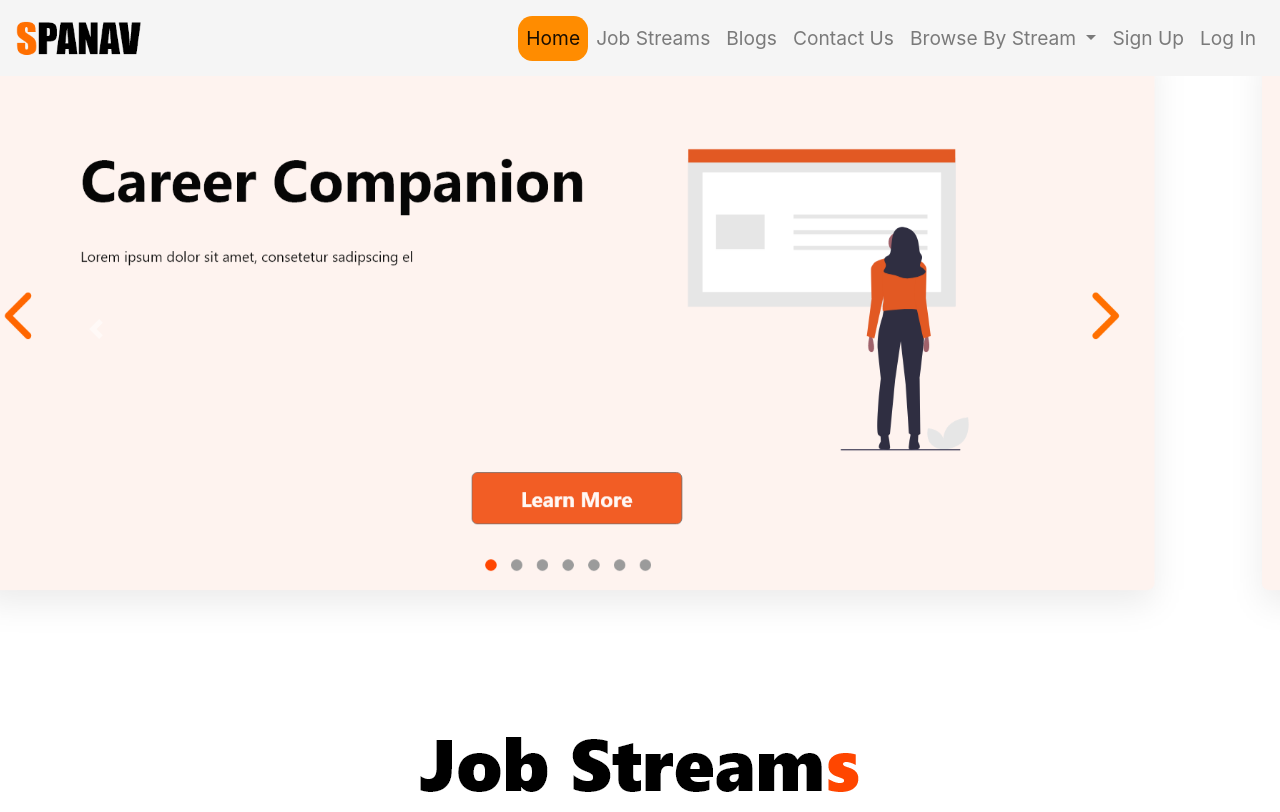
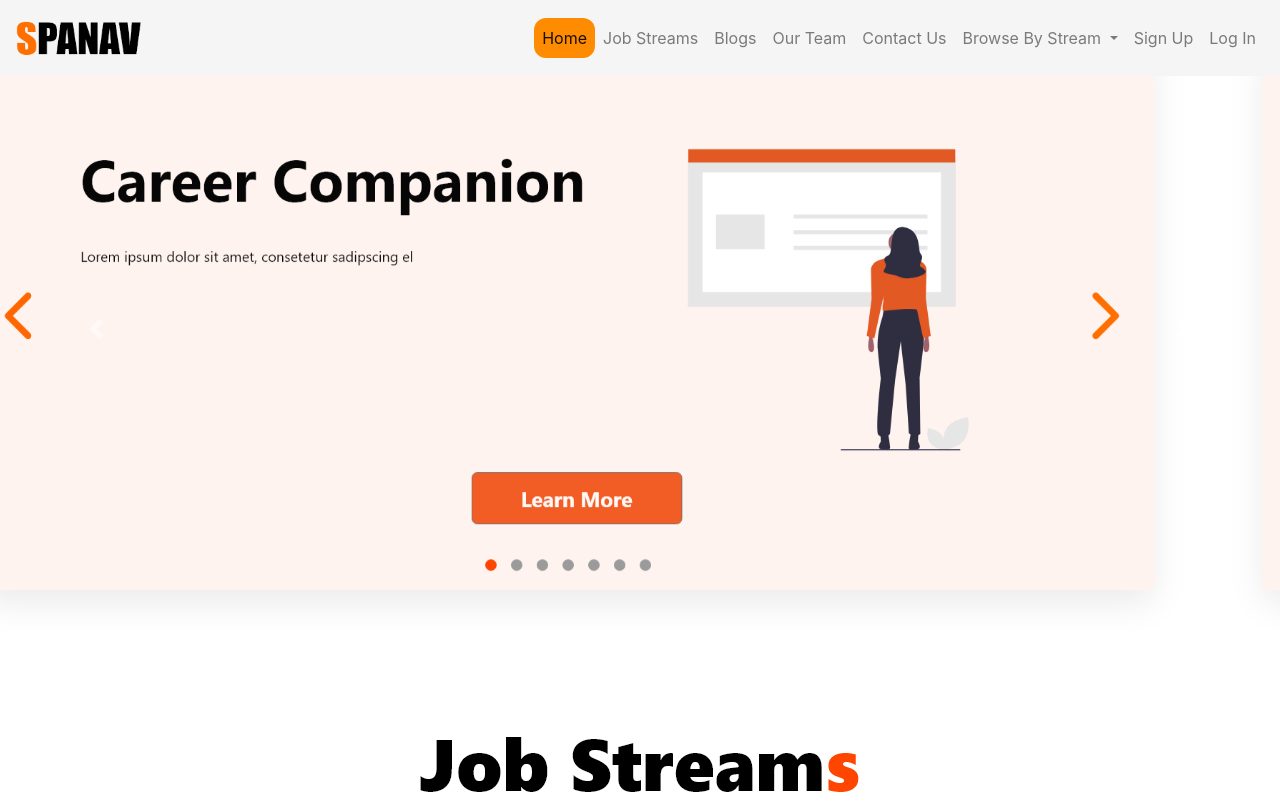
Before and after one commit to sameer-kousik/SPANAV, a website: page public/index.html in a window 1280 px wide. Shown: the top 812 px of the page. Drawn offline with nearby package versions, Linux system fonts and the light colour scheme.

Commit message:
NAV Updated

```diff
--- a/public/css/style.css
+++ b/public/css/style.css
@@ -7,7 +7,7 @@
 }
 
 .nav-item{
-font-size: 120%;
+font-size: 100%;
 }
 
 .nav-link{
--- a/public/index.html
+++ b/public/index.html
@@ -31,6 +31,9 @@
           </li>
           <li class="nav-item">
             <a class="nav-link" href="#blogs">Blogs</a>
+          </li>
+          <li class="nav-item">
+            <a class="nav-link" href="#team">Our Team</a>
           </li>
           <li class="nav-item">
             <a class="nav-link" href="#">Contact Us</a>
```
